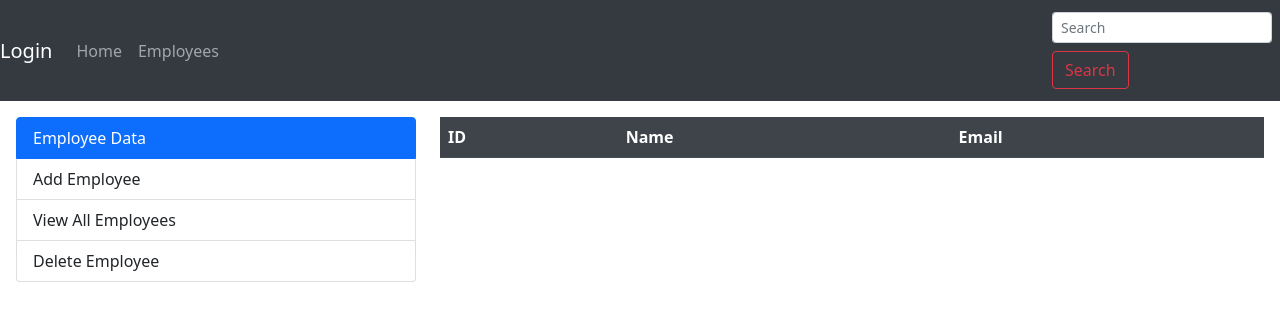
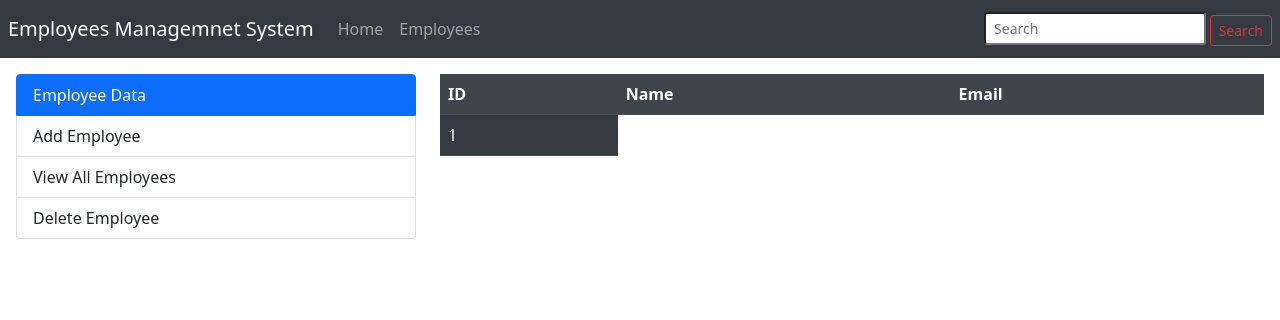
Before and after one commit to Siddhant-Jha/Employee-Management-System, a plain HTML site: page EMS/Employees-list.html in a window 1280 px wide. Drawn offline with Linux system fonts and the light colour scheme.

Commit message:
Improved Navbar and Did some beautification

```diff
--- a/EMS/Employees-list.html
+++ b/EMS/Employees-list.html
@@ -7,9 +7,10 @@
     <title>Employees List</title>
 </head>
 <body>
+
         <!-- Navbar -->
-     <nav class="navbar navbar-expand-lg navbar-dark bg-dark">
-        <a class="navbar-brand" href="./login.html">Login</a>
+        <nav class="navbar navbar-expand navbar-dark bg-dark">
+            <a class="navbar-brand ml-2" href="./login.html">Employees Managemnet System</a>
             <button class="navbar-toggler" type="button" data-toggle="collapse" data-target="#navbarSupportedContent" aria-controls="navbarSupportedContent" aria-expanded="false" aria-label="Toggle navigation">
               <span class="navbar-toggler-icon"></span>
             </button>
@@ -24,8 +25,8 @@
                 </li>
               </ul>
               <form class="form-control-sm">
-            <input class="form-control form-control-sm mb-2" type="search" placeholder="Search" aria-label="Search">
-            <button class="btn btn-outline-danger my-2 my-sm-0" type="submit">Search</button>
+                <input class="form-control-sm" type="search" placeholder="Search" aria-label="Search">
+                <button class="btn btn-outline-danger btn-sm" type="submit">Search</button>
               </form>
             </div>
           </nav>
@@ -51,6 +52,9 @@
                        <th>Name</th>
                        <th>Email</th>
                    </tr>
+
+                   <td>1</td>
+
                </table>
            </div>
         </div>
--- a/EMS/style.css
+++ b/EMS/style.css
@@ -1,5 +1,10 @@
+*{
+    box-sizing: border-box;
+
+}
+
 body.login{
-    background-color: lightcoral;
+    background-color: lightslategray;
 }
 
 .bx{
```
Also changed, not shown: EMS/dashboard.html (+4 -4 lines). Lines whose indentation alone changed are shown as unchanged.
